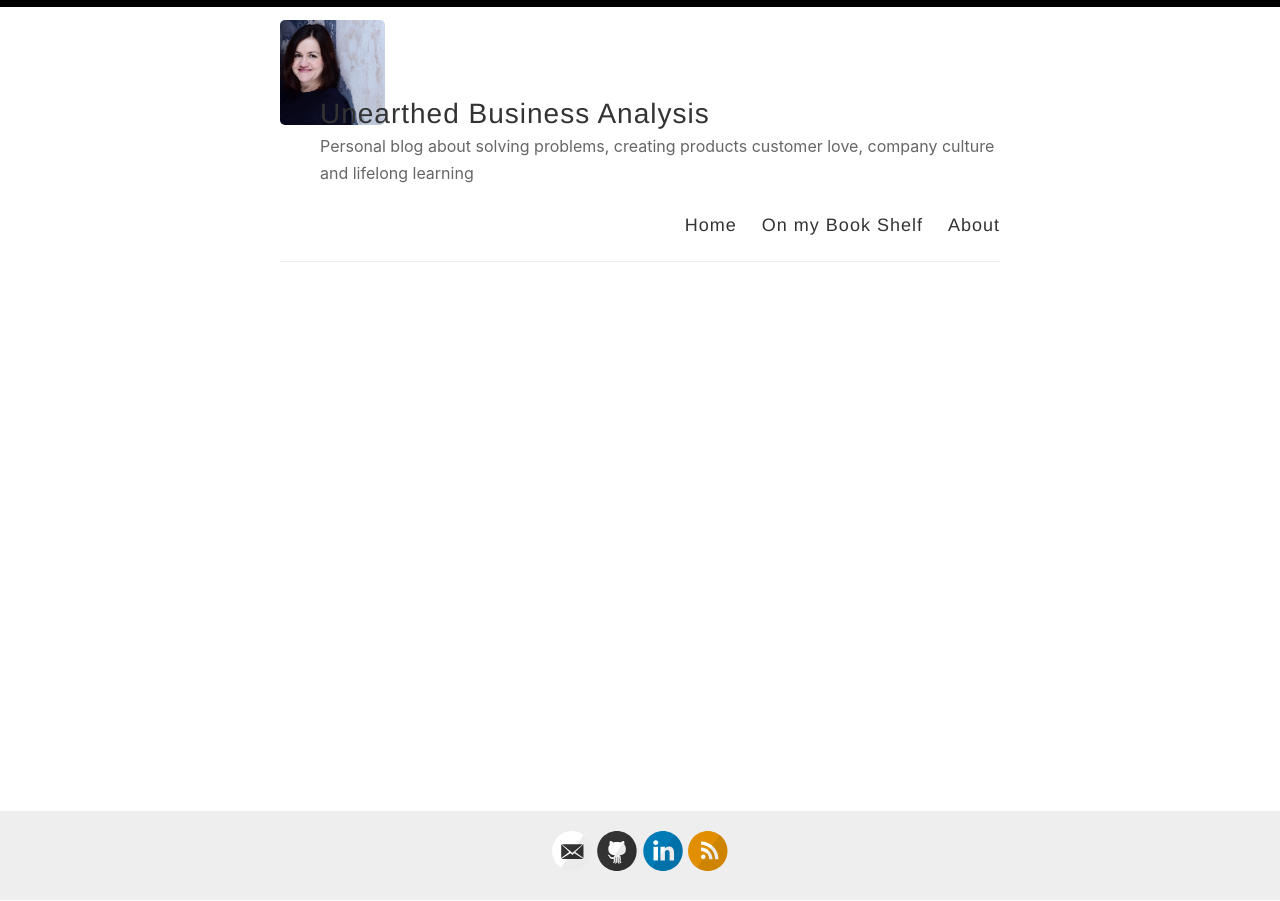
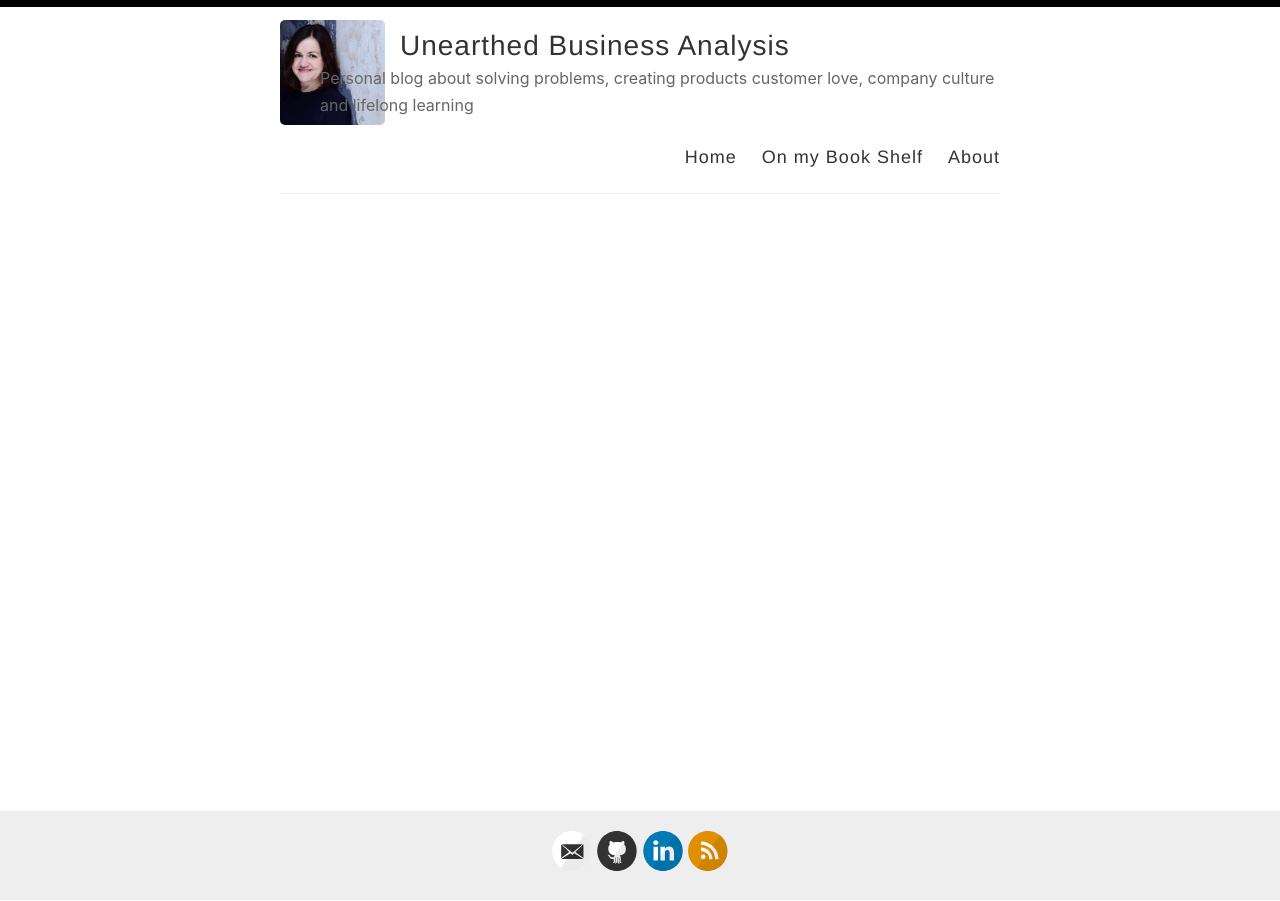
Before and after one commit to noldorf/unearthedBA, a Jekyll site: the page built from index.html, in a window 1280 px wide. Built offline with Jekyll 4.4.1, drawn with Linux system fonts in a browser that asks for light colours; the list of posts is cut into pages by our own code.

Commit message:
Adjust styling

```diff
--- a/assets/style.scss
+++ b/assets/style.scss
@@ -305,7 +305,7 @@ p > img {
 }
 
 .site-name {
-  margin: 0 0 0 40px;
+  margin: -68px 0 0 120px;
   color: $darkGray;
   font-family: $helveticaNeue;
   font-weight: 300;
```
